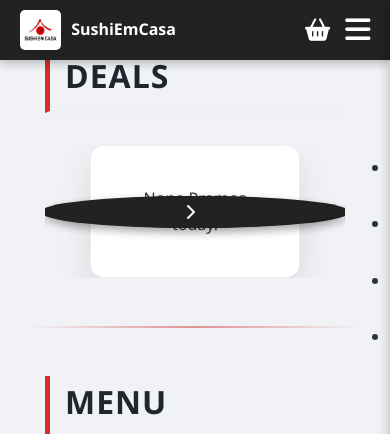
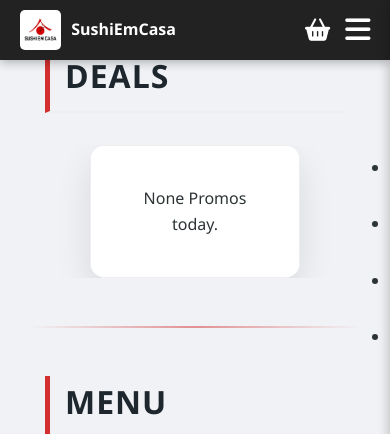
Before and after one commit to jarthur-duarte/SushiEmCasa, a Django app: page / in a window 390 px wide. Shown: the top 434 px of the page. Run offline with Django 5.2, Linux system fonts and the light colour scheme; data that the repository does not hold is empty.

Commit message:
"promocoes arrastaveis"

```diff
--- a/sushiemcasa/templates/sushiemcasa/homepage.html
+++ b/sushiemcasa/templates/sushiemcasa/homepage.html
@@ -99,19 +99,18 @@
         @media (max-width: 992px) { .produtos-grid { grid-template-columns: repeat(3, 1fr); } }
 
         @media (max-width: 768px) {
-            .produtos-grid {
-                grid-template-columns: 1fr 1fr; /* 2 colunas no celular */
-                gap: 12px;
-            }
+    /* ... outros códigos mobile ... */
 
-            .cartao-promocao { flex-direction: column; text-align: center; }
-            .imagem-promocao img { width: 100%; height: 140px; background: #f9f9f9; }
-            .produto-card img { height: 140px; }
-            .produto-descricao { display: none; }
-            .seta { width: 32px; height: 32px; }
-            .seta-esquerda { left: 5px; }
-            .seta-direita { right: 5px; }
-        }
+    /* ESCONDE AS SETAS NO CELULAR */
+    .seta {
+        display: none !important;
+    }
+
+    /* Garante que o usuário saiba que dá para arrastar (opcional) */
+    .carrossel-track {
+        cursor: grab;
+    }
+}
     </style>
 {% endblock %}
 
```
